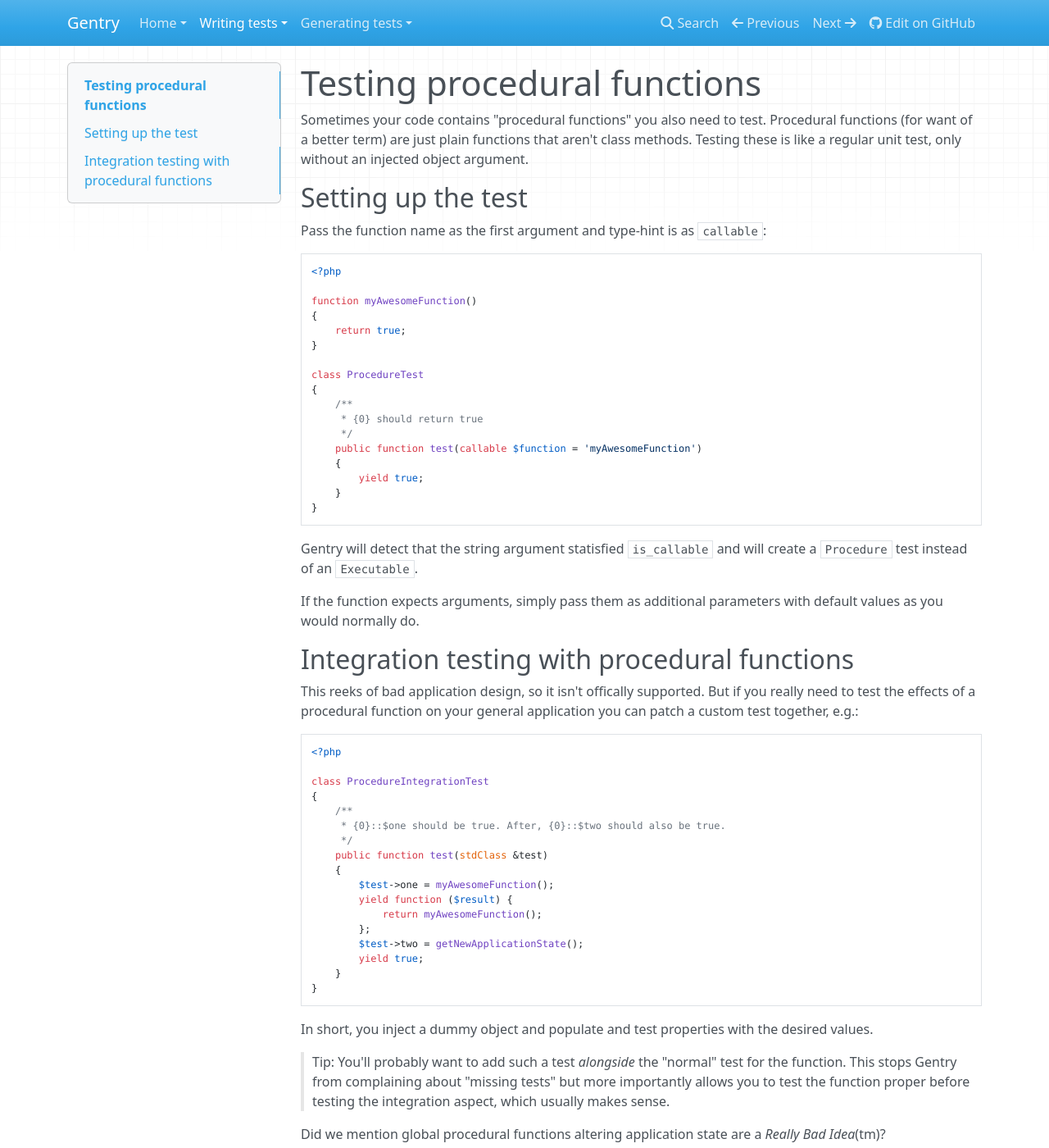
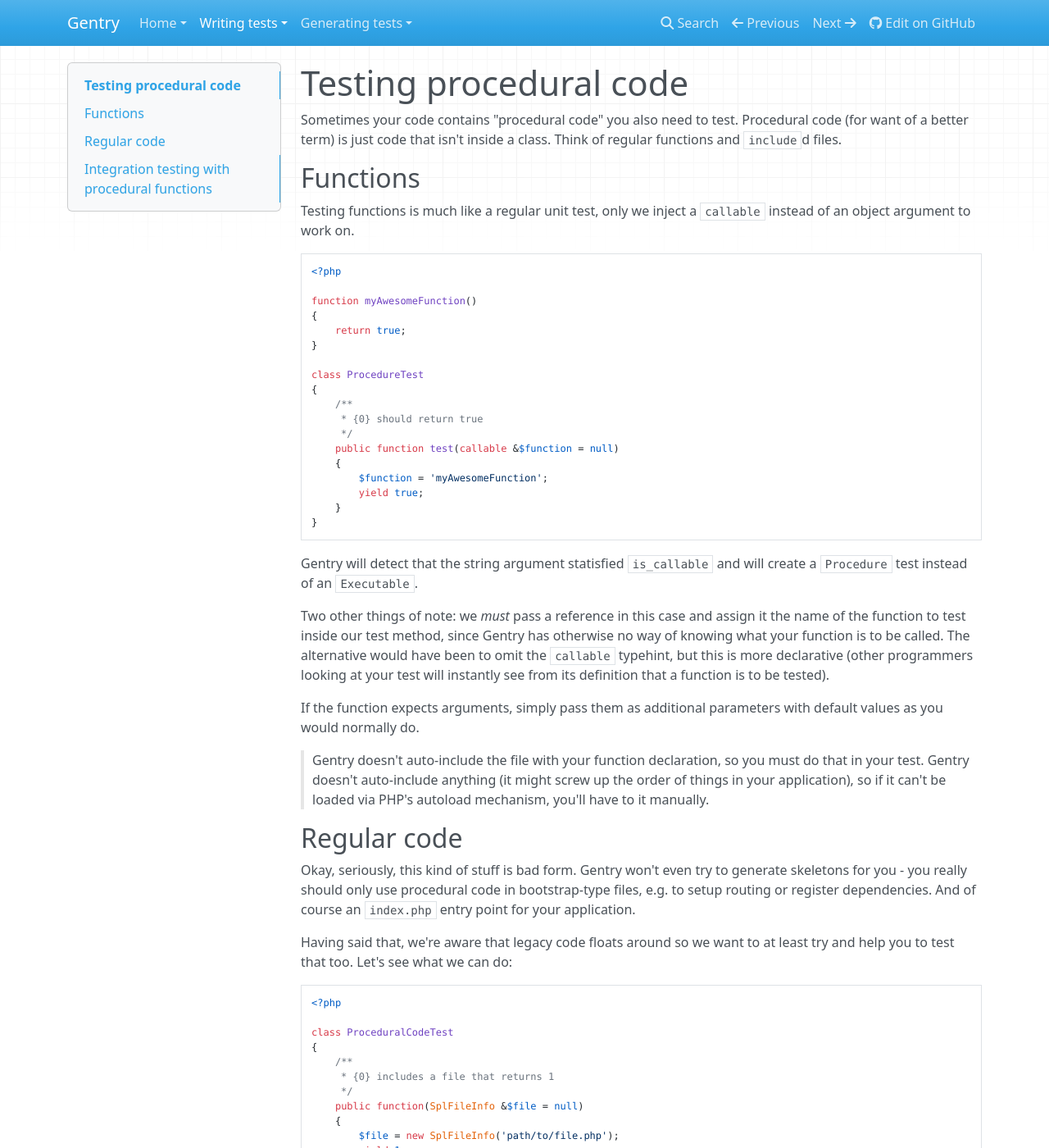
Before and after one commit to gentry-php/gentry, an MkDocs documentation site: the page built from docs/writing/procedural.md, in a window 1280 px wide and 1400 px high. Shown: the whole window at 82% size. Built offline with MkDocs 1.6.1, drawn with Linux system fonts in a browser that asks for light colours; nearby versions of some CDN libraries; old or Windows-style settings are respelled for this version of MkDocs; some of the changed text lies outside the part shown.

Commit message:
improve docs

````diff
--- a/docs/writing/procedural.md
+++ b/docs/writing/procedural.md
@@ -1,11 +1,11 @@
-# Testing procedural functions
-Sometimes your code contains "procedural functions" you also need to test.
-Procedural functions (for want of a better term) are just plain functions that
-aren't class methods. Testing these is like a regular unit test, only without an
-injected object argument.
+# Testing procedural code
+Sometimes your code contains "procedural code" you also need to test. Procedural
+code (for want of a better term) is just code that isn't inside a class. Think
+of regular functions and `include`d files.
 
-## Setting up the test
-Pass the function name as the first argument and type-hint is as `callable`:
+## Functions
+Testing functions is much like a regular unit test, only we inject a `callable`
+instead of an object argument to work on.
 
 ```php
 <?php
@@ -20,8 +20,9 @@ class ProcedureTest
     /**
      * {0} should return true
      */
-    public function test(callable $function = 'myAwesomeFunction')
+    public function test(callable &$function = null)
     {
+        $function = 'myAwesomeFunction';
         yield true;
     }
 }
@@ -30,8 +31,48 @@ class ProcedureTest
 Gentry will detect that the string argument statisfied `is_callable` and will
 create a `Procedure` test instead of an `Executable`.
 
+Two other things of note: we _must_ pass a reference in this case and assign it
+the name of the function to test inside our test method, since Gentry has
+otherwise no way of knowing what your function is to be called. The alternative
+would have been to omit the `callable` typehint, but this is more declarative
+(other programmers looking at your test will instantly see from its definition
+that a function is to be tested).
+
 If the function expects arguments, simply pass them as additional parameters
 with default values as you would normally do.
+
+> Gentry doesn't auto-include the file with your function declaration, so you
+> must do that in your test. Gentry doesn't auto-include anything (it might
+> screw up the order of things in your application), so if it can't be loaded
+> via PHP's autoload mechanism, you'll have to it manually.
+
+## Regular code
+Okay, seriously, this kind of stuff is bad form. Gentry won't even try to
+generate skeletons for you - you really should only use procedural code in
+bootstrap-type files, e.g. to setup routing or register dependencies. And of
+course an `index.php` entry point for your application.
+
+Having said that, we're aware that legacy code floats around so we want to at
+least try and help you to test that too. Let's see what we can do:
+
+```php
+<?php
+
+class ProceduralCodeTest
+{
+    /**
+     * {0} includes a file that returns 1
+     */
+    public function(SplFileInfo &$file = null)
+    {
+        $file = new SplFileInfo('path/to/file.php');
+        yield 1;
+    }
+}
+```
+
+Type-hint an argument with the `SplFileInfo` class. This tells Gentry we're
+going to test procedural code for that argument.
 
 ## Integration testing with procedural functions
 This reeks of bad application design, so it isn't offically supported. But if
````
